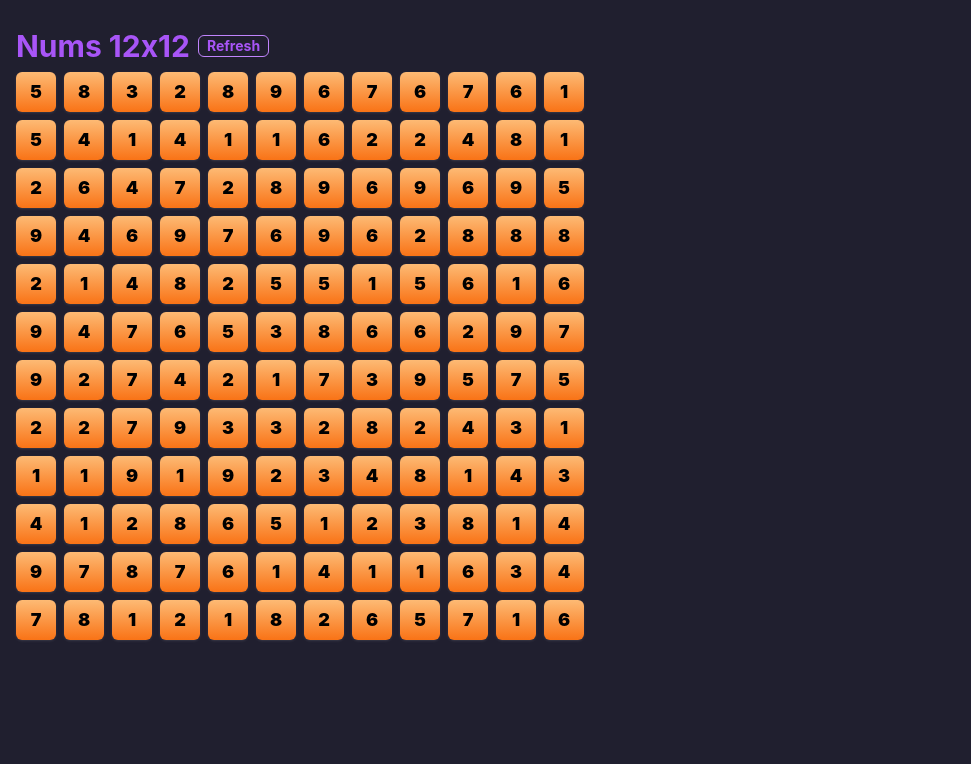
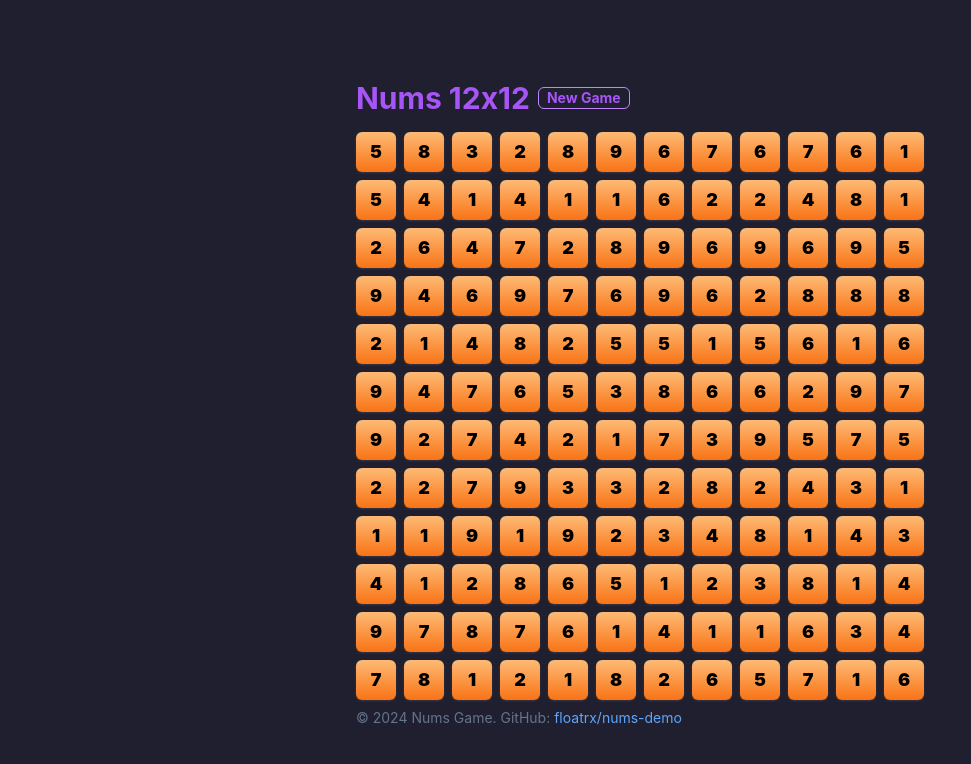
Before and after one commit to floatrx/nums-demo, a React (Vite) app: page / in a window 1280 px wide. Shown: the top 764 px of the page, without its empty margins (0-971 px from the left). Built offline with nearby package versions, Linux system fonts and the light colour scheme.

Commit message:
update layout

```diff
--- a/src/components/app.tsx
+++ b/src/components/app.tsx
@@ -15,20 +15,27 @@ export const App = () => {
   }, [updateBoard]);
 
   return (
-    <section>
-      <div className="container">
-        <div className="mt-5 flex gap-2">
+    <section className="grid min-h-screen items-center justify-center">
+      <div className="container space-y-2">
+        <header>
           <h2 className="flex gap-2 py-2 text-3xl font-bold text-purple-500">
             <span>
               Nums {size.cols}x{size.rows}
             </span>
             <button className="self-center rounded-md border border-purple-400 px-2 text-sm" onClick={handleReset}>
-              Refresh
+              New Game
             </button>
           </h2>
-        </div>
+        </header>
 
         <Grid board={board} size={DEFAULT_BOARD_SIZE} />
+
+        <footer className="text-sm text-slate-500">
+          &copy; 2024 Nums Game. GitHub:{' '}
+          <a href="https://github.com/floatrx/nums-demo" target="_blank" rel="noopener noreferrer">
+            floatrx/nums-demo
+          </a>
+        </footer>
       </div>
     </section>
   );
--- a/src/styles/global.css
+++ b/src/styles/global.css
@@ -26,4 +26,8 @@
         min-width: 320px;
         min-height: 100vh;
     }
+
+    a {
+        @apply text-blue-400;
+    }
 }
```
